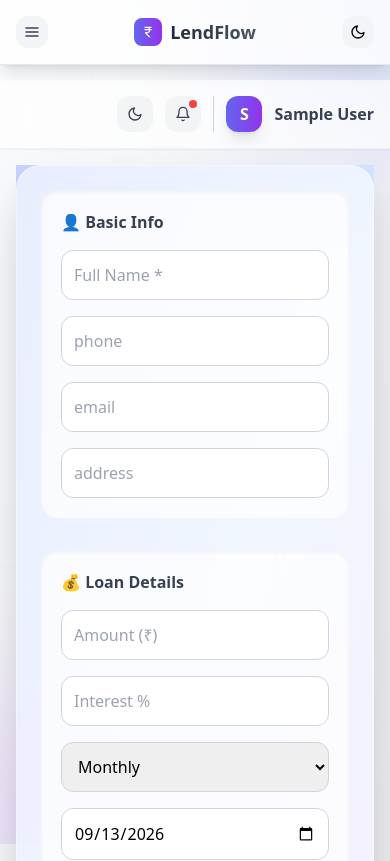
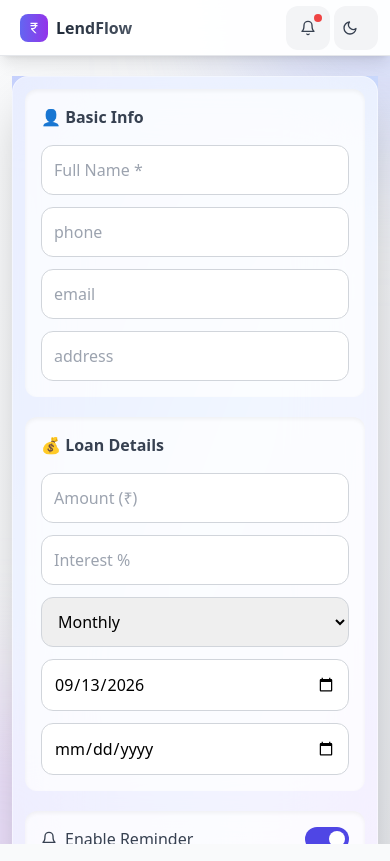
Before and after one commit to Nikhil-Tawale/Money-Lender-App, a React (Vite) app: page /add-user in a window 390 px wide. Shown: the top 861 px of the page. Built offline with nearby package versions, Linux system fonts and the light colour scheme; sample sign-in values are in the browser's storage.

Commit message:
Refactor UI components for consistency and improved styling; update app name to LendFlow, enhance responsiveness, and add reminders navigation.

```diff
--- a/capacitor.config.json
+++ b/capacitor.config.json
@@ -1,6 +1,6 @@
 {
   "appId": "com.money_lender_app.app",
-  "appName": "Money Lender App",
+  "appName": "LendFlow",
   "webDir": "dist",
   "bundledWebRuntime": false
 }
--- a/src/index.css
+++ b/src/index.css
@@ -5,6 +5,7 @@
 @layer base {
   body {
     @apply bg-gray-50 dark:bg-gray-950 transition-colors duration-300;
+    overflow-x: hidden;
   }
 
   html.dark input,
@@ -34,6 +35,24 @@
   body:has(.edit-user-page)::-webkit-scrollbar {
     display: none;
   }
+
+  .app-sidebar-scroll {
+    scrollbar-width: none;
+  }
+
+  .app-sidebar-scroll::-webkit-scrollbar {
+    display: none;
+  }
+
+  @media (max-width: 640px) {
+    button,
+    a,
+    input,
+    select,
+    textarea {
+      -webkit-tap-highlight-color: transparent;
+    }
+  }
 }
 
 @layer components {
--- a/src/pages/AddUser.tsx
+++ b/src/pages/AddUser.tsx
@@ -111,14 +111,14 @@ const AddUser: React.FC = () => {
       <div className="w-full pb-10">
         <form
           onSubmit={handleSubmit}
-          className="backdrop-blur-2xl bg-white/60 dark:bg-gray-800/60 p-6 md:p-10 rounded-3xl shadow-2xl border border-white/40 dark:border-gray-700/40 space-y-8"
+          className="backdrop-blur-2xl bg-white/60 dark:bg-gray-800/60 p-3 sm:p-5 md:p-8 rounded-2xl shadow-2xl border border-white/40 dark:border-gray-700/40 space-y-5 sm:space-y-6"
         >
 
           {/* Basic Info */}
-          <div className="bg-white/70 dark:bg-gray-800/70 rounded-2xl p-5 shadow-inner">
+          <div className="bg-white/70 dark:bg-gray-800/70 rounded-xl p-4 shadow-inner">
             <h2 className="font-semibold text-gray-700 dark:text-gray-200 mb-4">👤 Basic Info</h2>
 
-            <div className="grid md:grid-cols-2 gap-4">
+            <div className="grid md:grid-cols-2 gap-3">
               {['name', 'phone', 'email', 'address'].map((field) => (
                 <input
                   key={field}
@@ -133,10 +133,10 @@ const AddUser: React.FC = () => {
           </div>
 
           {/* Loan Details */}
-          <div className="bg-white/70 dark:bg-gray-800/70 rounded-2xl p-5 shadow-inner">
+          <div className="bg-white/70 dark:bg-gray-800/70 rounded-xl p-4 shadow-inner">
             <h2 className="font-semibold text-gray-700 dark:text-gray-200 mb-4">💰 Loan Details</h2>
 
-            <div className="grid md:grid-cols-2 gap-4">
+            <div className="grid md:grid-cols-2 gap-3">
 
               <input
                 name="borrowedAmount"
--- a/src/pages/Dashboard.tsx
+++ b/src/pages/Dashboard.tsx
@@ -153,6 +153,7 @@ const Dashboard: React.FC<{ children?: React.ReactNode }> = ({ children }) => {
           {navItem("/", <FiHome />, "Dashboard")}
           {navItem("/add-user", <FiUserPlus />, "Add User")}
           {navItem("/interest-calculator", <FiRepeat />, "Calculator")}
+          {navItem("/reminders", <FiBell />, "Reminders")}
         </nav>
       </div>
 
@@ -178,7 +179,7 @@ const Dashboard: React.FC<{ children?: React.ReactNode }> = ({ children }) => {
   };
 
   return (
-    <div className="flex min-h-screen bg-gradient-to-br from-gray-50 via-gray-100 to-gray-200 dark:from-gray-950 dark:via-gray-900 dark:to-gray-950 transition-colors duration-300">
+    <div className="flex h-screen overflow-hidden bg-gradient-to-br from-gray-50 via-gray-100 to-gray-200 dark:from-gray-950 dark:via-gray-900 dark:to-gray-950 transition-colors duration-300">
       {/* Animated Background Pattern */}
       <div className="fixed inset-0 overflow-hidden pointer-events-none">
         <div className="absolute -top-40 -right-40 w-80 h-80 bg-indigo-300 dark:bg-indigo-900 rounded-full mix-blend-multiply dark:mix-blend-screen filter blur-3xl opacity-20 animate-pulse"></div>
@@ -186,29 +187,33 @@ const Dashboard: React.FC<{ children?: React.ReactNode }> = ({ children }) => {
       </div>
 
       {/* MOBILE TOP BAR */}
-      <div className="md:hidden fixed top-0 left-0 right-0 bg-white/80 dark:bg-gray-900/80 backdrop-blur-xl p-4 flex justify-between items-center shadow-lg z-50 border-b border-gray-200 dark:border-gray-800">
+      <div className="md:hidden fixed top-0 left-0 right-0 h-14 bg-white/95 dark:bg-gray-900/95 backdrop-blur-xl px-3 flex justify-between items-center shadow-lg z-50 border-b border-gray-200 dark:border-gray-800">
         <button
           onClick={() => setMobileSidebar(true)}
-          className="p-2 rounded-xl bg-gray-100 dark:bg-gray-800"
+          aria-label="Open navigation"
+          className="flex min-h-11 min-w-11 items-center gap-2 rounded-xl px-2 hover:bg-gray-100 dark:hover:bg-gray-800"
         >
-          <FiMenu className="text-gray-700 dark:text-gray-200" />
+          <div className="w-7 h-7 shrink-0 bg-gradient-to-r from-indigo-500 to-purple-600 rounded-lg flex items-center justify-center">
+            <CurrencyIcon className="text-white text-sm" />
+          </div>
+          <span className="font-bold text-base bg-gradient-to-r from-gray-800 to-gray-600 dark:from-white dark:to-gray-300 bg-clip-text text-transparent truncate">
+            LendFlow
+          </span>
         </button>
 
-        <div className="flex items-center gap-2">
-          <div className="w-7 h-7 bg-gradient-to-r from-indigo-500 to-purple-600 rounded-lg flex items-center justify-center">
-            <CurrencyIcon className="text-white text-sm" />
-          </div>
-          <h1 className="font-bold text-lg bg-gradient-to-r from-gray-800 to-gray-600 dark:from-white dark:to-gray-300 bg-clip-text text-transparent">
-            LendFlow
-          </h1>
+        <div className="flex items-center gap-1">
+          <Link to="/reminders" aria-label="Open reminders" className="relative min-h-11 min-w-11 flex items-center justify-center rounded-xl bg-gray-100 dark:bg-gray-800 text-gray-700 dark:text-gray-200">
+            <FiBell />
+            <span className="absolute top-2 right-2 h-2 w-2 rounded-full bg-red-500" />
+          </Link>
+          <button
+            onClick={toggleDarkMode}
+            aria-label="Toggle dark mode"
+            className="min-h-11 min-w-11 p-2 rounded-xl bg-gray-100 dark:bg-gray-800 text-gray-700 dark:text-gray-200"
+          >
+            {darkMode ? <FiSun /> : <FiMoon />}
+          </button>
         </div>
-
-        <button
-          onClick={toggleDarkMode}
-          className="p-2 rounded-xl bg-gray-100 dark:bg-gray-800"
-        >
-          {darkMode ? <FiSun /> : <FiMoon />}
-        </button>
       </div>
 
       {/* MOBILE SIDEBAR */}
@@ -219,10 +224,13 @@ const Dashboard: React.FC<{ children?: React.ReactNode }> = ({ children }) => {
             animate={{ x: 0 }}
             exit={{ x: "-100%" }}
             transition={{ type: "spring", damping: 25 }}
-            className="fixed inset-0 bg-black/60 backdrop-blur-sm z-50 md:hidden"
+            className="fixed inset-0 bg-black/60 backdrop-blur-sm z-[60] md:hidden"
+            onClick={(event) => {
+              if (event.target === event.currentTarget) setMobileSidebar(false);
+            }}
           >
-            <div className="w-80 h-screen bg-gradient-to-br from-indigo-700 via-indigo-800 to-purple-800 text-white p-6 shadow-2xl flex flex-col overflow-y-auto dark:from-gray-900 dark:via-gray-950 dark:to-black">
-              <div className="flex justify-between items-center mb-8">
+              <div className="app-sidebar-scroll w-[min(18rem,82vw)] h-screen bg-gradient-to-br from-indigo-700 via-indigo-800 to-purple-800 text-white p-4 shadow-2xl flex flex-col overflow-y-auto dark:from-gray-900 dark:via-gray-950 dark:to-black">
+              <div className="flex justify-between items-center mb-6">
                 <div className="flex items-center gap-2">
                   <div className="w-8 h-8 bg-white/20 rounded-xl flex items-center justify-center">
                     <CurrencyIcon className="text-white" />
@@ -246,7 +254,7 @@ const Dashboard: React.FC<{ children?: React.ReactNode }> = ({ children }) => {
       <motion.aside
         animate={{ width: sidebarOpen ? 280 : 88 }}
         transition={{ type: "spring", damping: 20 }}
-        className="hidden md:flex bg-gradient-to-br from-indigo-700 via-indigo-800 to-purple-800 text-white shadow-2xl relative z-10"
+        className="hidden md:flex h-screen overflow-hidden bg-gradient-to-br from-indigo-700 via-indigo-800 to-purple-800 text-white shadow-2xl relative z-10"
       >
         <div className="w-full p-5">
           <Sidebar />
@@ -254,9 +262,9 @@ const Dashboard: React.FC<{ children?: React.ReactNode }> = ({ children }) => {
       </motion.aside>
 
       {/* MAIN CONTENT */}
-      <div className="flex-1 flex flex-col pt-20 md:pt-0 overflow-x-hidden min-h-screen">
+      <div className="flex-1 min-w-0 min-h-0 flex flex-col pt-16 md:pt-0 overflow-hidden">
         {/* HEADER */}
-        <header className="sticky top-0 z-20 flex justify-end items-center p-4 bg-white/70 dark:bg-gray-900/70 backdrop-blur-xl border-b border-gray-200/50 dark:border-gray-800/50 shadow-sm">
+        <header className="hidden md:flex shrink-0 z-20 justify-end items-center p-3 sm:p-4 bg-white/70 dark:bg-gray-900/70 backdrop-blur-xl border-b border-gray-200/50 dark:border-gray-800/50 shadow-sm">
           <div className="flex items-center gap-3">
             <button
               onClick={toggleDarkMode}
@@ -264,15 +272,6 @@ const Dashboard: React.FC<{ children?: React.ReactNode }> = ({ children }) => {
             >
               {darkMode ? <FiSun /> : <FiMoon />}
             </button>
-
-            <Link to="/reminders">
-              <div className="relative">
-                <button className="p-2.5 rounded-xl bg-gray-100 dark:bg-gray-800 text-gray-700 dark:text-gray-200 hover:scale-105 transition-transform">
-                  <FiBell />
-                </button>
-                <span className="absolute top-1 right-1 w-2 h-2 bg-red-500 rounded-full"></span>
-              </div>
-            </Link>
 
             {/* Profile Dropdown - Click to open, not logout */}
             <div className="relative" ref={profileRef}>
@@ -283,7 +282,7 @@ const Dashboard: React.FC<{ children?: React.ReactNode }> = ({ children }) => {
                 <div className="w-9 h-9 rounded-xl bg-gradient-to-r from-indigo-500 to-purple-600 flex items-center justify-center text-white font-semibold shadow-lg">
                   {user?.name?.charAt(0).toUpperCase() || "U"}
                 </div>
-                <span className="font-semibold text-gray-700 dark:text-gray-200">
+                <span className="hidden sm:inline font-semibold text-gray-700 dark:text-gray-200">
                   {user?.name}
                 </span>
               </button>
@@ -333,7 +332,7 @@ const Dashboard: React.FC<{ children?: React.ReactNode }> = ({ children }) => {
         </header>
 
         {/* MAIN CONTENT AREA */}
-        <main className={children ? "p-4 md:p-8" : "p-4 md:p-8 space-y-8"}>
+        <main className={`flex-1 min-h-0 overflow-y-auto overflow-x-hidden p-3 sm:p-4 md:p-8 ${children ? "" : "space-y-5 sm:space-y-8"}`}>
           {children || <>
           {/* KPI CARDS */}
           <div className="grid grid-cols-2 lg:grid-cols-4 gap-5">
--- a/src/pages/EditUser.tsx
+++ b/src/pages/EditUser.tsx
@@ -202,11 +202,11 @@ const EditUser: React.FC = () => {
   }
 
   return (
-    <div className="edit-user-page fixed inset-0 z-40 flex items-center justify-center bg-black/45 p-3 sm:p-6 backdrop-blur-sm">
+    <div className="edit-user-page fixed inset-0 z-40 flex items-start sm:items-center justify-center bg-black/45 p-2 sm:p-6 backdrop-blur-sm">
       {/* Form */}
       <form
         onSubmit={handleSubmit}
-        className="relative w-full max-w-3xl max-h-[calc(100vh-1.5rem)] overflow-y-auto bg-white dark:bg-gray-900 shadow-2xl rounded-2xl p-4 md:p-6 space-y-4 border border-gray-200 dark:border-gray-700"
+        className="relative w-full max-w-3xl max-h-[calc(100vh-1rem)] sm:max-h-[calc(100vh-3rem)] overflow-y-auto bg-white dark:bg-gray-900 shadow-2xl rounded-2xl p-3 sm:p-4 md:p-6 space-y-4 border border-gray-200 dark:border-gray-700"
       >
         <div className="flex items-center justify-between border-b border-gray-200 dark:border-gray-700 pb-3">
           <div>
--- a/src/pages/InterestCalculator.tsx
+++ b/src/pages/InterestCalculator.tsx
@@ -153,7 +153,7 @@ const InterestCalculator: React.FC = () => {
       <div className="w-full">
 
         {/* MAIN CARD */}
-        <div className="bg-white/60 dark:bg-slate-800/60 backdrop-blur-xl border border-white/30 dark:border-slate-700 shadow-2xl rounded-3xl p-5 sm:p-8 space-y-6">
+        <div className="bg-white/60 dark:bg-slate-800/60 backdrop-blur-xl border border-white/30 dark:border-slate-700 shadow-2xl rounded-2xl p-3 sm:p-5 md:p-8 space-y-5">
 
           {/* ERROR */}
           {calculationError && (
@@ -164,7 +164,7 @@ const InterestCalculator: React.FC = () => {
           )}
 
           {/* INPUT GRID */}
-          <div className="grid grid-cols-1 sm:grid-cols-2 gap-5">
+          <div className="grid grid-cols-1 sm:grid-cols-2 gap-3 sm:gap-4">
 
             {/* Amount */}
             <div>
@@ -268,7 +268,7 @@ const InterestCalculator: React.FC = () => {
           </div>
 
           {/* RESULT */}
-          <div className="rounded-3xl p-6 bg-gradient-to-r from-indigo-600 to-purple-600 text-white shadow-xl hover:scale-[1.02] transition">
+          <div className="rounded-2xl p-4 sm:p-5 bg-gradient-to-r from-indigo-600 to-purple-600 text-white shadow-xl transition">
             <h2 className="text-lg font-semibold mb-3">Result</h2>
 
             <div className="space-y-2 text-sm">
```
Also changed, not shown: src/pages/Reminders.tsx (+23 -18 lines), src/pages/UserDetails.tsx (+4 -4 lines).
